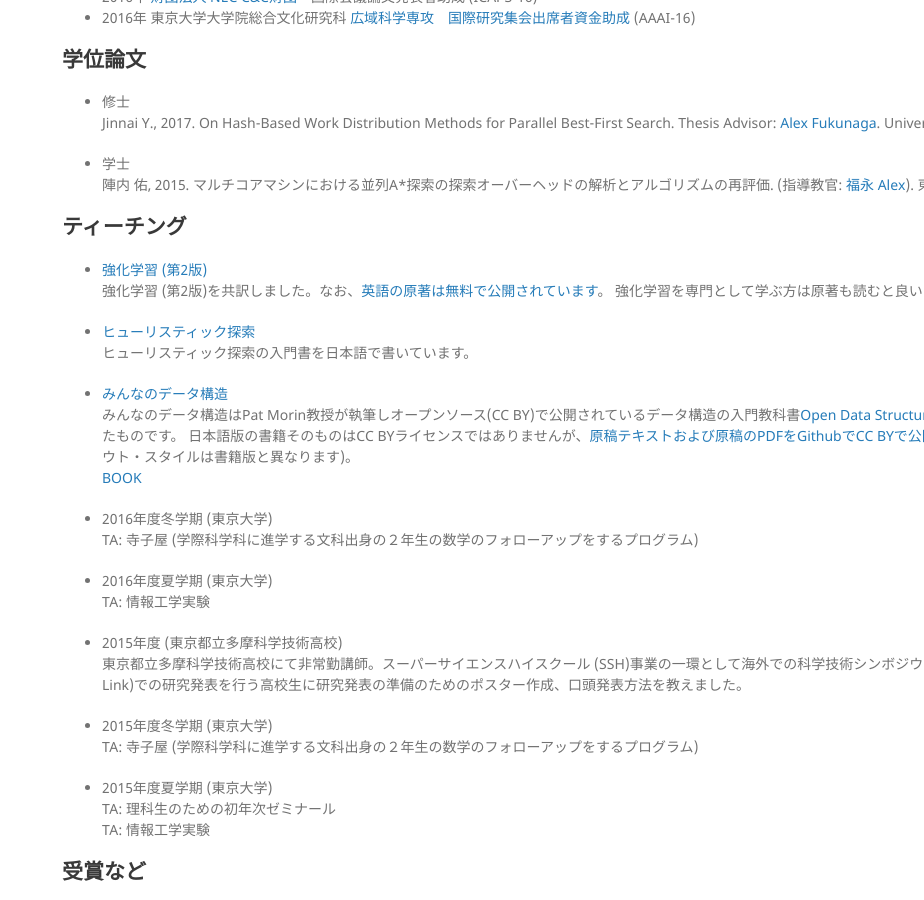
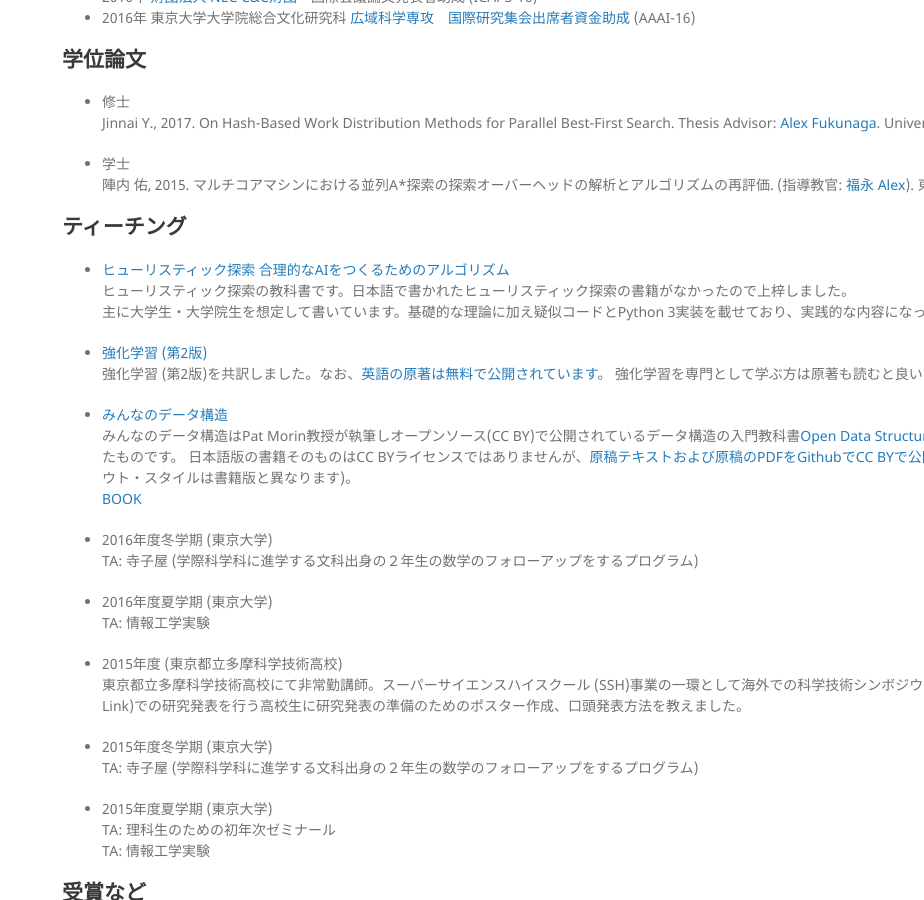
Before and after one commit to jinnaiyuu/jinnaiyuu.github.io, a Jekyll site: the page built from ja/index.md, in a window 1280 px wide and 900 px high, scrolled down 3969 px. Shown: the whole window, without its empty margins (356-1280 px from the left). Built offline with Jekyll 4.4.1, drawn with Linux system fonts in a browser that asks for light colours; our own code applies the rules of GitHub Pages for plain Markdown files.

Commit message:
added NLP2025 yushushou

```diff
--- a/ja/index.md
+++ b/ja/index.md
@@ -151,12 +151,13 @@ Jinnai Y., 2017. On Hash-Based Work Distribution Methods for Parallel Best-First
 
 ## ティーチング
 
+- [ヒューリスティック探索 合理的なAIをつくるためのアルゴリズム](https://www.amazon.co.jp/dp/4065392187)
+ヒューリスティック探索の教科書です。日本語で書かれたヒューリスティック探索の書籍がなかったので上梓しました。
+主に大学生・大学院生を想定して書いています。基礎的な理論に加え疑似コードとPython 3実装を載せており、実践的な内容になっております。
+
 - [強化学習 (第2版)](https://www.morikita.co.jp/books/mid/082662)
 強化学習 (第2版)を共訳しました。なお、[英語の原著は無料で公開されています](http://incompleteideas.net/book/the-book-2nd.html)。
 強化学習を専門として学ぶ方は原著も読むと良いと思っています。
-
-- [ヒューリスティック探索](../pdf/textbook.pdf)
-ヒューリスティック探索の入門書を日本語で書いています。
 
 - [みんなのデータ構造](https://www.lambdanote.com/products/opendatastructures)
 みんなのデータ構造はPat Morin教授が執筆しオープンソース(CC BY)で公開されているデータ構造の入門教科書[Open Data Structures](http://opendatastructures.org/)を日本語に翻訳したものです。
```
Also changed, not shown: other parts of ja/index.md (+2 -2 lines).
